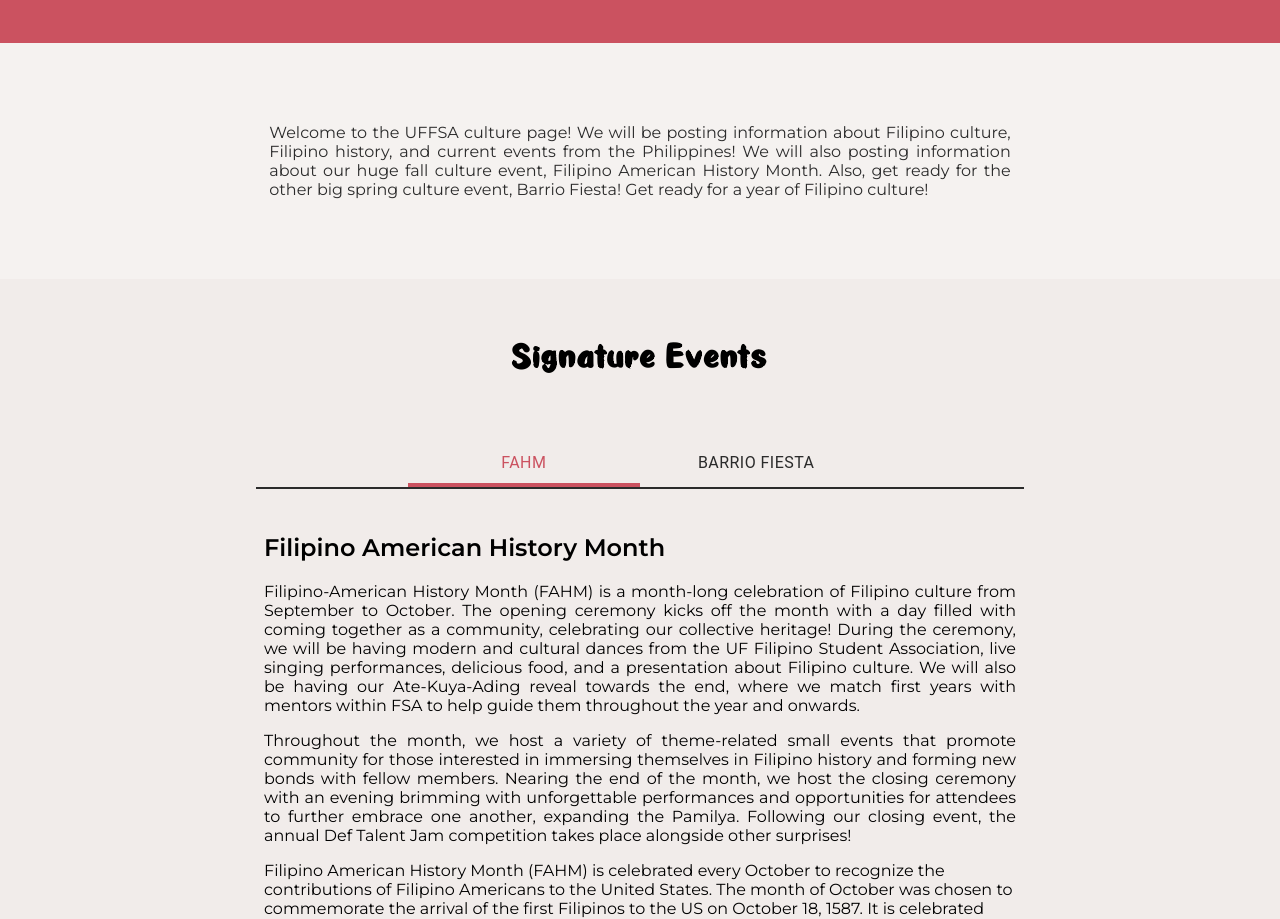
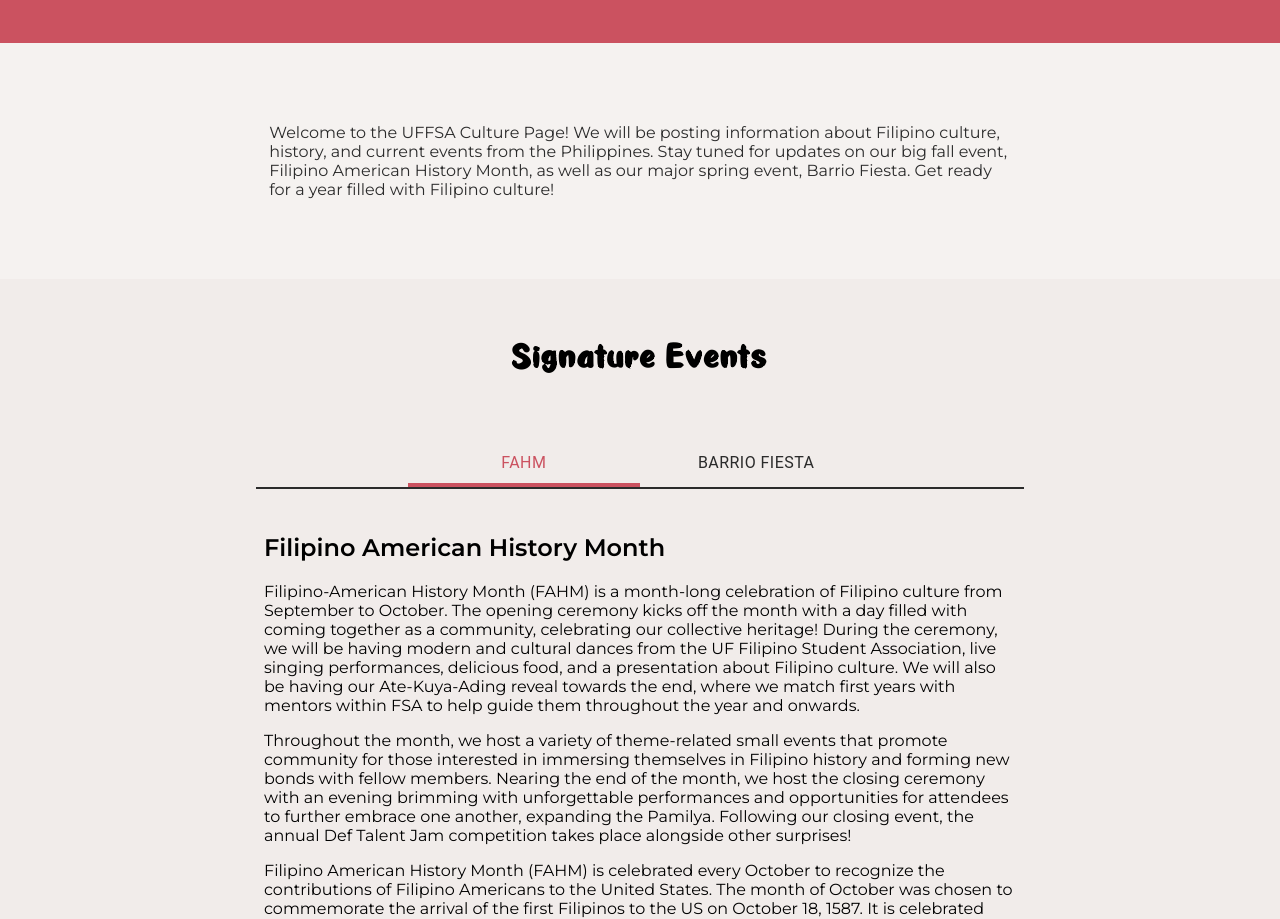
Before and after one commit to jareuhmee/uffsa, a React (Create React App) app: page /culture in a window 1280 px wide. Shown: the part 243-1162 px from the top of the page. Built offline with nearby package versions, Linux system fonts and the light colour scheme.

Commit message:
updated dance & culture, changes to leadership

```diff
--- a/src/components/Pillars/PillarDescription.js
+++ b/src/components/Pillars/PillarDescription.js
@@ -1,10 +1,10 @@
 import React from 'react';
 import './PillarDescription.css';
 
-const PillarDescription = ({ backgroundColor, content, style}) => {
+const PillarDescription = ({ backgroundColor, content}) => {
   return (
     <section className="pillar-description-section" style={{ backgroundColor }}>
-       <p className="pillar-description-content" style={style}>
+       <p className="pillar-description-content">
         {content}
       </p>
     </section>
--- a/src/pages/Leadership/sections/C-Board.js
+++ b/src/pages/Leadership/sections/C-Board.js
@@ -162,21 +162,21 @@
           <img src={Default} alt='Zoe Chu' />
           <div className='cboard-card__text'>
             <h1>Zoe Chu</h1>
-            <h2>Mass Communications Chair</h2>
+            <h2>Mass Comms. Chair</h2>
           </div>
         </a>
         <a href='https://www.instagram.com/lynette_hemingway/' target="_blank" rel="noopener noreferrer" className='cboard-card masscom-card'>
           <img src={Lynette} alt='Lynette Hemingway' />
           <div className='cboard-card__text'>
             <h1>Lynette Hemingway</h1>
-            <h2>Mass Comm. Chair</h2>
+            <h2>Mass Comms. Chair</h2>
           </div>
         </a>
         <a href='https://www.instagram.com/jaden.delapaz/' target="_blank" rel="noopener noreferrer" className='cboard-card masscom-card'>
           <img src={Jaden} alt='Jaden Delapaz' />
           <div className='cboard-card__text'>
             <h1>Jaden Delapaz</h1>
-            <h2>Mass Communications Chair</h2>
+            <h2>Mass Comms. Chair</h2>
           </div>
         </a>
         <a href='https://www.instagram.com/mjuliannna/' target="_blank" rel="noopener noreferrer" className='cboard-card webmaster-card'>
--- a/src/pages/Pillars/Culture/Culture.js
+++ b/src/pages/Pillars/Culture/Culture.js
@@ -18,6 +18,7 @@
 // import igLogo from '../../../pages/Pillars/Culture/ig_logo.png'
 import cultureLogo from '../../../assets/logos/culture.png';
 import FacebookBlogImage from './UFFSA CULTURE.jpg';
+import Barrio2324 from './barrio2324.jpg';
 // import FAHM from './FAHM.jpeg';
 // import barrio from './barrio.jpeg';
 
@@ -43,8 +44,10 @@
 
         <PillarDescription
             backgroundColor={'var(--white)'}
-            style={{ textAlign: 'justify' }}
-            content="Welcome to the UFFSA culture page! We will be posting information about Filipino culture, Filipino history, and current events from the Philippines! We will also posting information about our huge fall culture event, Filipino American History Month. Also, get ready for the other big spring culture event, Barrio Fiesta! Get ready for a year of Filipino culture!"
+            content="Welcome to the UFFSA Culture Page!
+                        We will be posting information about Filipino culture, history, and current events from the Philippines.
+                        Stay tuned for updates on our big fall event, Filipino American History Month,
+                        as well as our major spring event, Barrio Fiesta. Get ready for a year filled with Filipino culture!"
         />
 
         <PillarSignatureEvents>
@@ -62,7 +65,7 @@
             <TabPanel value={signatureEventsValue} index={0}>
                 <h2>Filipino American History Month</h2>
 
-                <p style={{ textAlign: 'justify' }}> Filipino-American History Month (FAHM) is a month-long celebration of
+                <p> Filipino-American History Month (FAHM) is a month-long celebration of
                     Filipino culture from September to October. The opening ceremony kicks
                     off the month with a day filled with coming together as a community,
                     celebrating our collective heritage! During the ceremony, we will be
@@ -73,7 +76,7 @@
                     the year and onwards.
 
                 </p>
-                <p style={{ textAlign: 'justify' }}> Throughout the month, we host a variety of theme-related small events that
+                <p> Throughout the month, we host a variety of theme-related small events that
                     promote community for those interested in immersing themselves in Filipino
                     history and forming new bonds with fellow members. Nearing the end of the month,
                     we host the closing ceremony with an evening brimming with unforgettable performances
@@ -92,12 +95,17 @@
 
             <TabPanel value={signatureEventsValue} index={1}>
                 <h2>Barrio Fiesta</h2>
-                <p style={{ textAlign: 'justify' }}> Barrio Fiesta is a day-long event during the spring semester in celebration of
+                <p> Barrio Fiesta is a day-long event during the spring semester in celebration of
                     members of the Filipino community! There, participants can engage in a
                     cultural festival with stage performances, games with audience participation,
                     and intermission for food and merch stalls. Unique to this gathering,
                     there is a fashion show, during which models display a multitude of traditional clothing.
                 </p>
+                <img
+                    src={Barrio2324}
+                    alt="BARRIO FIESTA"
+                    style={{ width: '100%', marginTop: '20px' }}
+                />
             </TabPanel>
 
         </PillarSignatureEvents>
@@ -117,7 +125,7 @@
 
             <TabPanel value={regularActivitiesValue} index={0}>
                 <h2>Facebook Blogs</h2>
-                <p style={{ textAlign: 'justify' }}> Join our Facebook group  <a href="https://www.facebook.com/groups/uffsaculture/" target="_blank">"UFFSA CULTURE"</a> to be updated on major events we are hosting or
+                <p> Join our Facebook group  <a href="https://www.facebook.com/groups/uffsaculture/" target="_blank">"UFFSA CULTURE"</a> to be updated on major events we are hosting or
                     celebrating this year! We are excited to showcase
                     what we have planned to both new members of the group
                     and our beloved alumni. Hope to see you become a member!
@@ -136,7 +144,7 @@
 
             <TabPanel value={regularActivitiesValue} index={1}>
                 <h2>MAFFIA</h2>
-                <p style={{ textAlign: 'justify' }}> Want to work behind-the-scenes? Join MAFFIA!
+                <p> Want to work behind-the-scenes? Join MAFFIA!
                     Our program is suited for first-time Pamilya members
                     to get more involved with planning our wonderful FAHM activities
                     and memorable culture segments for the GBMs!
--- a/src/pages/Pillars/Dance/Dance.js
+++ b/src/pages/Pillars/Dance/Dance.js
@@ -14,7 +14,7 @@
 import './Dance.css';
 
 import danceLogo from '../../../assets/logos/dance.png';
-import aasa23 from '../../../pages/Pillars/Dance/aasa23.jpg';
+import aasa24 from '../../../pages/Pillars/Dance/aasa24.jpg';
 import dtj from '../../../pages/Pillars/Dance/dtj.jpg';
 import philfest2024 from '../../../pages/Pillars/Dance/2024_philfest.jpg';
 
@@ -85,11 +85,11 @@
             <TabPanel value={signatureEventsValue} index={0}>
                 <h2> Asian American Student Assembly </h2>
                 <h4> August 25 @ UF Stephen C. Oc                                                                                      L </h4>
-                <p> 2023 marked the 30th anniversary of AASA. The theme for this past year was <i> Coalesce </i>.
+                <p> 2024 marked the 31th anniversary of AASA. The theme for this past year was <i> Intertwined in Eternity </i>.
                 As AASU grows, it is important to recognize the unique contributions of each organization. FSA's
                 performance payed homage to the theme by combining modern and traditional Filipino dances.
                 </p>
-                <img className='dance-images' src={aasa23} alt='aas23 picture'/>
+                <img className='dance-images' src={aasa24} alt='aas24 picture'/>
 
             </TabPanel>
 
```
Also changed, not shown: src/pages/Pillars/Culture/barrio2324.jpg (added), src/pages/Pillars/Dance/aasa24.jpg (added).
